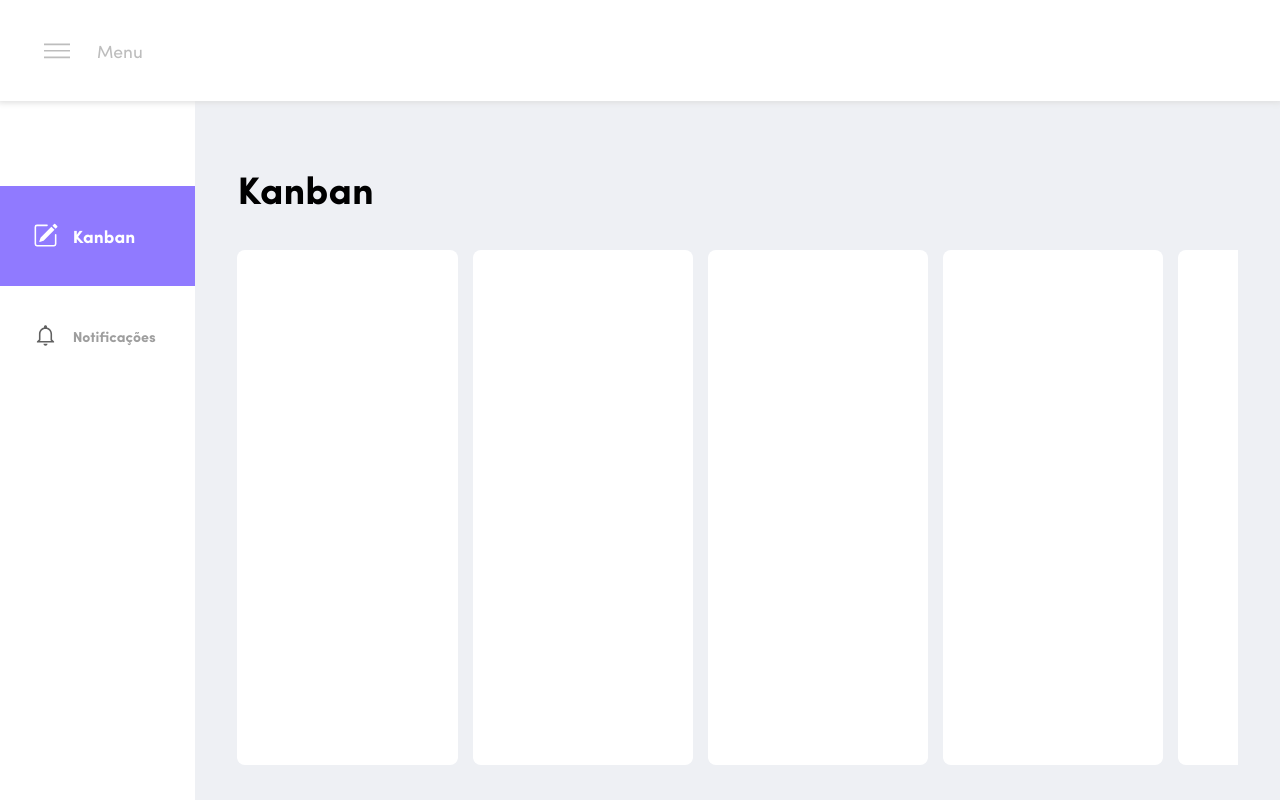
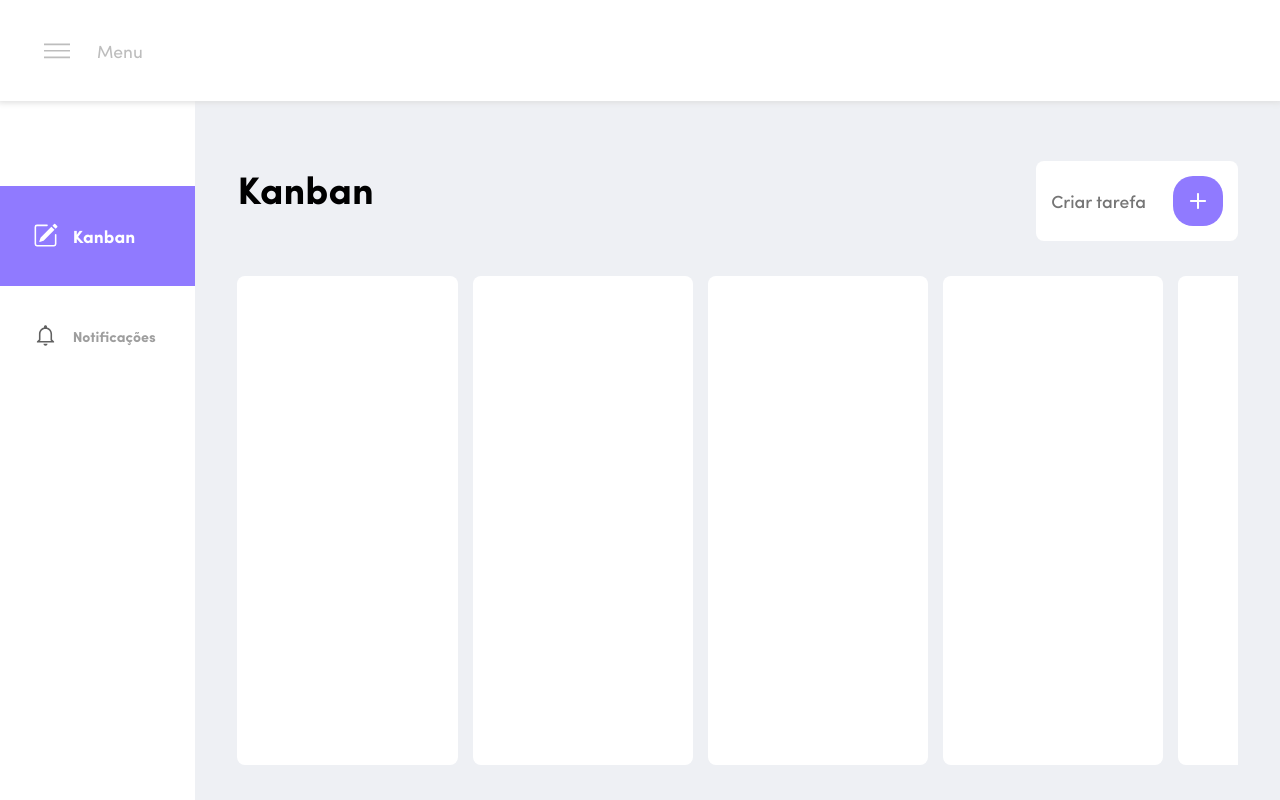
Before and after one commit to giovanijfc/taskuniue, a React (Create React App) app: page /kanban in a window 1280 px wide. Built offline with nearby package versions, Linux system fonts and the light colour scheme.

Commit message:
adds button

```diff
--- /dev/null
+++ b/src/components/atoms/Button/Button.tsx
@@ -0,0 +1,23 @@
+import React from 'react';
+
+import * as Styled from './styles';
+
+export interface Props {
+  backgroundColor?: string | undefined;
+  hoverBackgroundColor?: string | undefined;
+}
+
+const Button: React.FC<Props> = ({
+  backgroundColor,
+  hoverBackgroundColor,
+  children
+}) => (
+  <Styled.Container
+    hoverBackgroundColor={hoverBackgroundColor}
+    backgroundColor={backgroundColor}
+  >
+    {children}
+  </Styled.Container>
+);
+
+export default Button;
--- /dev/null
+++ b/src/components/atoms/Button/styles.ts
@@ -0,0 +1,18 @@
+import styled from 'styled-components';
+
+import { Props } from './Button';
+
+export const Container = styled.div<Props>`
+  display: flex;
+  justify-content: center;
+  align-items: center;
+  padding: 9px;
+  border-radius: 20px;
+  cursor: pointer;
+  background-color: ${({ backgroundColor }) => backgroundColor || 'white'};
+
+  &:hover {
+    background-color: ${({ hoverBackgroundColor }) =>
+      hoverBackgroundColor || '#CDC'};
+  }
+`;
--- a/src/components/atoms/Text/Text.tsx
+++ b/src/components/atoms/Text/Text.tsx
@@ -6,12 +6,6 @@ const Text = styled.label<FontGuideTypes>`
   font-size: ${({ size }) => getFontSize(size)};
   color: ${({ color }) => color};
   font-weight: ${({ fontWeight }) => getFontWeight(fontWeight)};
-  webkit-touch-callout: none; /* iOS Safari */
-  -webkit-user-select: none; /* Safari */
-  -khtml-user-select: none; /* Konqueror HTML */
-  -moz-user-select: none; /* Old versions of Firefox */
-  -ms-user-select: none; /* Internet Explorer/Edge */
-  user-select: none;
 `;
 
 export default Text;
--- a/src/index.css
+++ b/src/index.css
@@ -35,6 +35,12 @@ body {
   font-size: '3.0em';
   overflow-x: hidden;
   overflow-y: hidden;
+  webkit-touch-callout: none; /* iOS Safari */
+  -webkit-user-select: none; /* Safari */
+  -khtml-user-select: none; /* Konqueror HTML */
+  -moz-user-select: none; /* Old versions of Firefox */
+  -ms-user-select: none; /* Internet Explorer/Edge */
+  user-select: none;
 }
 
 code {
--- a/src/screens/KanbanScreen/KanbanScreen.tsx
+++ b/src/screens/KanbanScreen/KanbanScreen.tsx
@@ -1,17 +1,42 @@
 import React from 'react';
 
 import Text from 'components/atoms/Text/Text';
+import Button from 'components/atoms/Button/Button';
+
+import COLORS from 'styles/guides/colors';
+import SPACING from 'styles/guides/spacing';
 
 import * as Styled from './styles';
 
 import { BOARDS } from './DEBUG_DATA';
 
+import { IoIosAdd } from 'react-icons/io';
+
 const KanbanScreen = () => {
   return (
     <Styled.Container>
-      <Text fontWeight='bold' size='extraHigh'>
-        Kanban
-      </Text>
+      <Styled.WrapperHeader>
+        <Text fontWeight='bold' size='extraHigh'>
+          Kanban
+        </Text>
+
+        <Styled.WrapperButtonAddTask>
+          <Text
+            style={{ marginRight: SPACING.high }}
+            fontWeight='medium'
+            size='regular'
+            color={COLORS.gray600}
+          >
+            Criar tarefa
+          </Text>
+          <Button
+            hoverBackgroundColor={COLORS.primaryHover}
+            backgroundColor={COLORS.primary}
+          >
+            <IoIosAdd size='32px' color={COLORS.white} />
+          </Button>
+        </Styled.WrapperButtonAddTask>
+      </Styled.WrapperHeader>
 
       <Styled.WrapperBoardLine>
         {BOARDS.map((_, index) => (
--- a/src/screens/KanbanScreen/styles.ts
+++ b/src/screens/KanbanScreen/styles.ts
@@ -10,6 +10,22 @@ export const Container = styled.div`
   justify-content: space-around;
   background-color: ${COLORS.background};
   padding: 60px ${SPACING.huge} ${SPACING.default} ${SPACING.huge};
+`;
+
+export const WrapperHeader = styled.div`
+  display: flex;
+  flex-direction: row;
+  justify-content: space-between;
+`;
+
+export const WrapperButtonAddTask = styled.div`
+  display: flex;
+  flex-direction: row;
+  justify-content: center;
+  align-items: center;
+  padding: ${SPACING.small};
+  background: ${COLORS.white};
+  border-radius: 8px;
 `;
 
 export const WrapperBoardLine = styled.div`
--- a/src/styles/guides/colors.ts
+++ b/src/styles/guides/colors.ts
@@ -1,5 +1,6 @@
 interface Colors {
   primary: string;
+  primaryHover: string;
   secondary: string;
   tertiary: string;
   background: string;
@@ -29,6 +30,7 @@ interface Colors {
 
 const COLORS: Colors = {
   primary: '#907AFF',
+  primaryHover: '#765df0',
   secondary: '#2CDBC2',
   tertiary: '#FD6E8C',
   background: '#EEF0F4',
```
